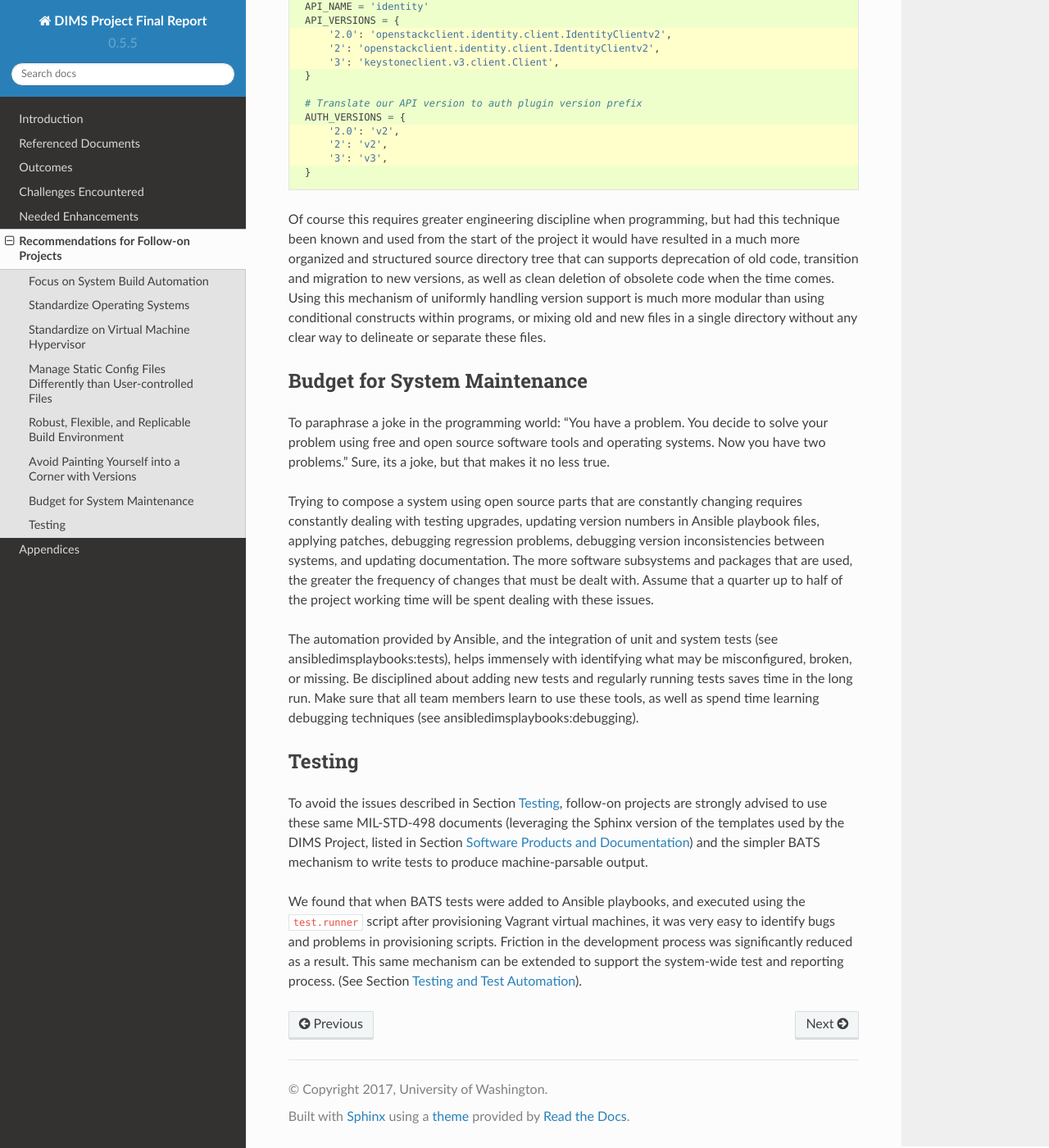
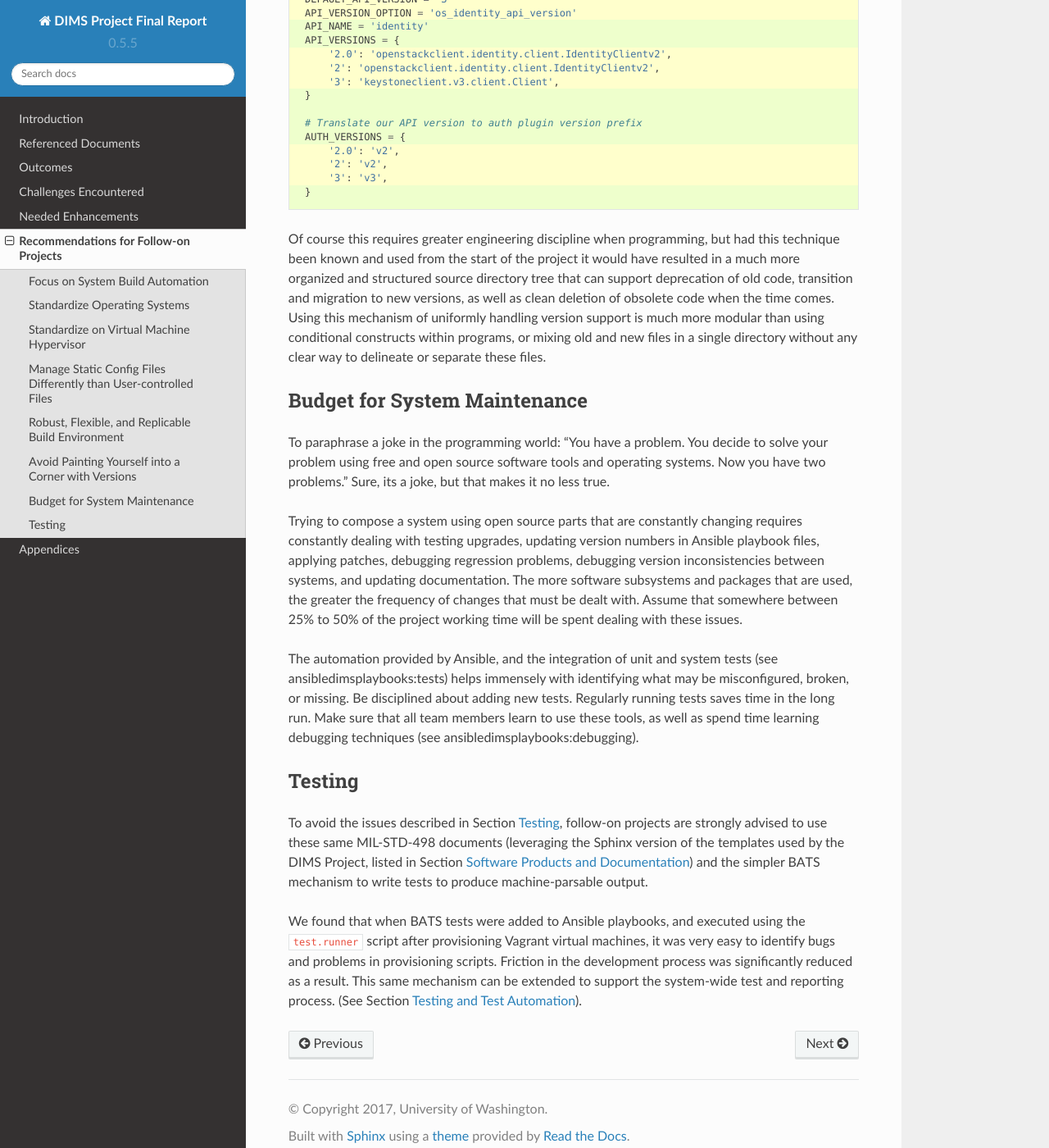
Before and after one commit to uw-dims/dims-finalreport, a Sphinx documentation site: the page built from docs/source/recommendations.rst, in a window 1280 px wide and 1400 px high, scrolled down 5014 px. Shown: the whole window at 82% size. Built offline with Sphinx 7.4.7 and the Read the Docs theme 2.0.0, drawn with Linux system fonts in a browser that asks for light colours; pages that are not in the unit, such as notebooks, are missing from menus; some of the changed text lies outside the part shown.

Commit message:
Revise per reviewer comments

```diff
--- a/docs/source/enhancements.rst
+++ b/docs/source/enhancements.rst
@@ -110,7 +110,7 @@
   commands in the ``Vagrantfile`` for pre-Ansible customization,
   and some external scripts.
 
-+ The Virtualbox Box file preparation for CoreOS uses external
++ The Virtualbox Box file preparation for CoreOS uses
   external scripts to prepare CoreOS for Ansible, and other
   ``Vagrantfile`` inline commands for boot-time customization.
 
--- a/docs/source/recommendations.rst
+++ b/docs/source/recommendations.rst
@@ -104,7 +105,7 @@
 While this recommendation sounds simple, it is not. This task is made difficult
 by the choices of supported base operating system(s) made by each of the open
 source security tools you want to integrate. Great care needs to be taken in
-making the decisions of which operating systems to support balanced with
+making the decisions of which operating systems to support, balanced with
 available expertise in the team for dealing with required debugging and
 configuration management tasks.
 
@@ -287,7 +288,7 @@
 Of course this requires greater engineering discipline when programming, but
 had this technique been known and used from the start of the project it would
 have resulted in a much more organized and structured source directory tree
-that can supports deprecation of old code, transition and migration to new
+that can support deprecation of old code, transition and migration to new
 versions, as well as clean deletion of obsolete code when the time comes. Using
 this mechanism of uniformly handling version support is much more modular than
 using conditional constructs within programs, or mixing old and new files in a
@@ -307,13 +308,14 @@
 in Ansible playbook files, applying patches, debugging regression problems,
 debugging version inconsistencies between systems, and updating
 documentation. The more software subsystems and packages that are used, the
-greater the frequency of changes that must be dealt with. Assume that a quarter
-up to half of the project working time will be spent dealing with these issues.
+greater the frequency of changes that must be dealt with. Assume that somewhere
+between 25% to 50%
+of the project working time will be spent dealing with these issues.
 
 The automation provided by Ansible, and the integration of unit and system
-tests (see :ref:`ansibledimsplaybooks:tests`), helps immensely with identifying
+tests (see :ref:`ansibledimsplaybooks:tests`) helps immensely with identifying
 what may be misconfigured, broken, or missing. Be disciplined about adding
-new tests and regularly running tests saves time in the long run. Make sure
+new tests. Regularly running tests saves time in the long run. Make sure
 that all team members learn to use these tools, as well as spend time
 learning debugging techniques (see :ref:`ansibledimsplaybooks:debugging`).
 
```
Also changed, not shown: other parts of docs/source/recommendations.rst (+4 -3 lines), docs/source/challenges.rst (+14 -13 lines).
